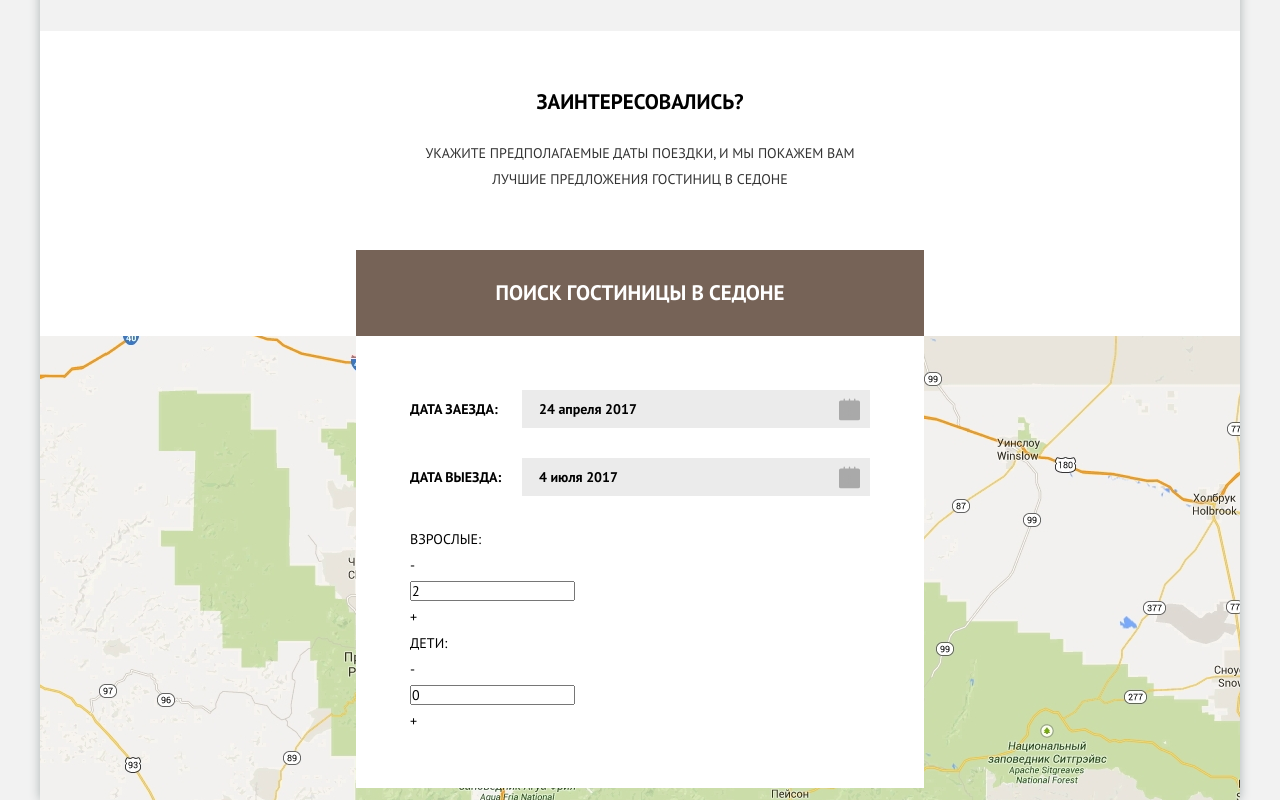
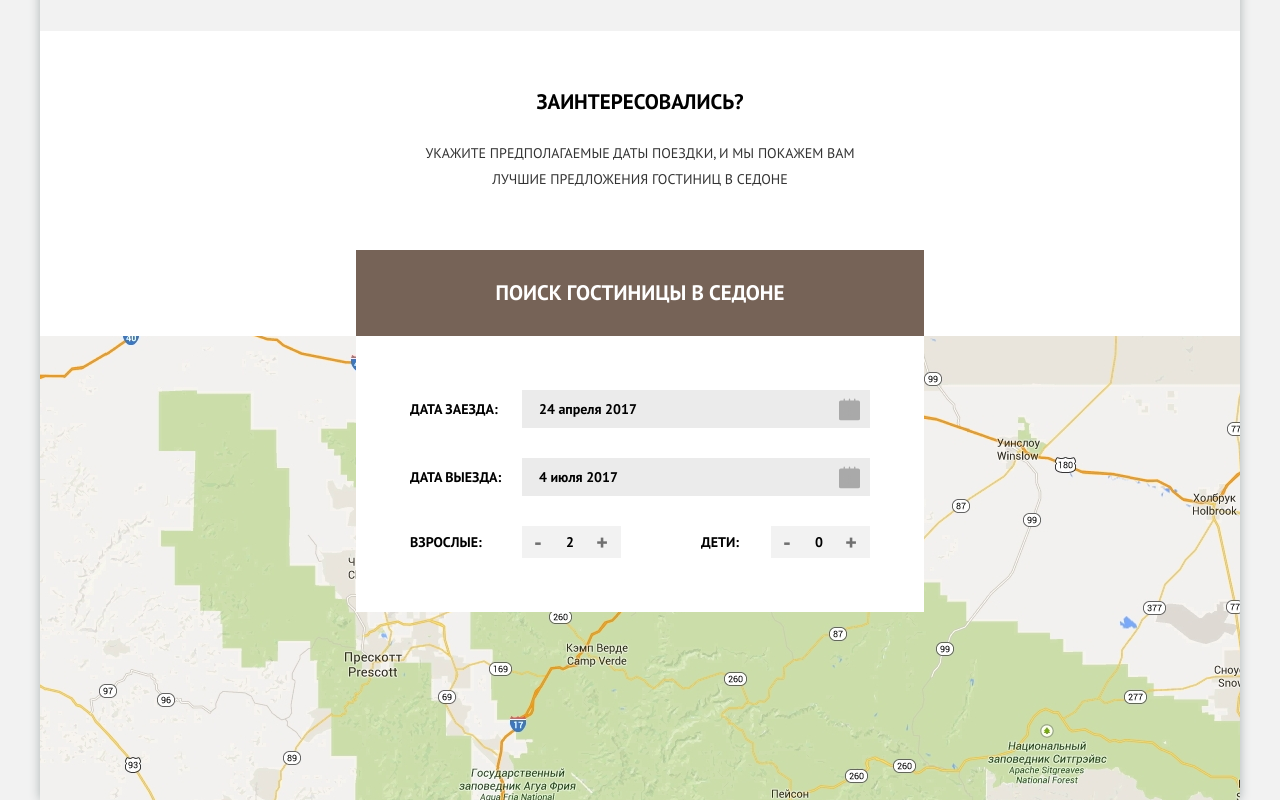
Before and after one commit to shock-dev/sedona, a Vue app: page / in a window 1280 px wide. Shown: the part 1977-2777 px from the top of the page. Built offline with nearby package versions, Linux system fonts and the light colour scheme.

Commit message:
styles for input Number

```diff
--- a/src/scss/components/_search-form.scss
+++ b/src/scss/components/_search-form.scss
@@ -53,6 +53,7 @@ $form-header-height: 86px;
 
   &__text {
     width: 112px;
+    font-weight: 700;
   }
 
   &__input {
@@ -68,4 +69,58 @@ $form-header-height: 86px;
       background-color: $white;
     }
   }
+
+  &__num-row {
+    display: flex;
+    justify-content: space-between;
+  }
+
+  &__num-col {
+    width: 46%;
+    display: flex;
+    align-items: center;
+  }
+
+  .small {
+    justify-content: flex-end;
+
+    .form__text {
+      width: 70px;
+    }
+  }
 }
+
+.input-number {
+  display: flex;
+  align-items: center;
+  background: #F2F2F2;
+  box-sizing: border-box;
+  color: #424348;
+  font-size: 14px;
+  text-align: center;
+  width: calc(33px * 3);
+}
+
+.input-number__input {
+  width: 32px;
+  height: 32px;
+  border: none;
+  padding: 8px;
+  text-align: center;
+  background: #F2F2F2;
+  font-weight: 700;
+}
+
+.input-number__minus,
+.input-number__plus {
+  width: 32px;
+  height: 32px;
+  display: flex;
+  align-items: center;
+  justify-content: center;
+  cursor: pointer;
+  user-select: none;
+  font-weight: 700;
+  font-size: 22px;
+  color: #707070;
+}
```
